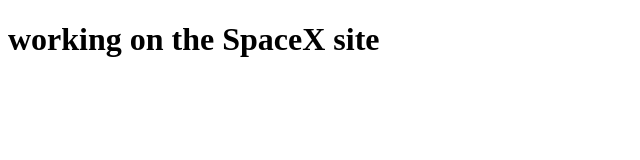
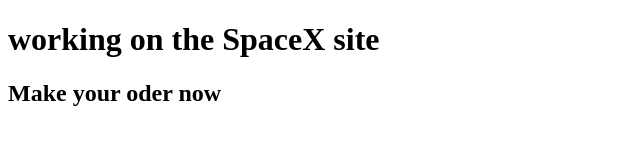
Before and after one commit to fatetech/git-review, a plain HTML site: page index.html in a window 1280 px wide. Shown: the whole page, without its empty margins (0-640 px from the left). Drawn offline with Linux system fonts and the light colour scheme.

Commit message:
added layout sections

```diff
--- a/index.html
+++ b/index.html
@@ -6,6 +6,19 @@
   </head>
   <body>
     <h1>working on the SpaceX site</h1>
+    <section>
+      <div class="layout__overview">
+        <div class="layout__text">
+          <h1>Make your oder now</h1>
+
+        </div>
+        <div class="image">
+          <img src="#" alt="">
+
+        </div>
+
+      </div>
+    </section>
 
   </body>
 </html>
```
